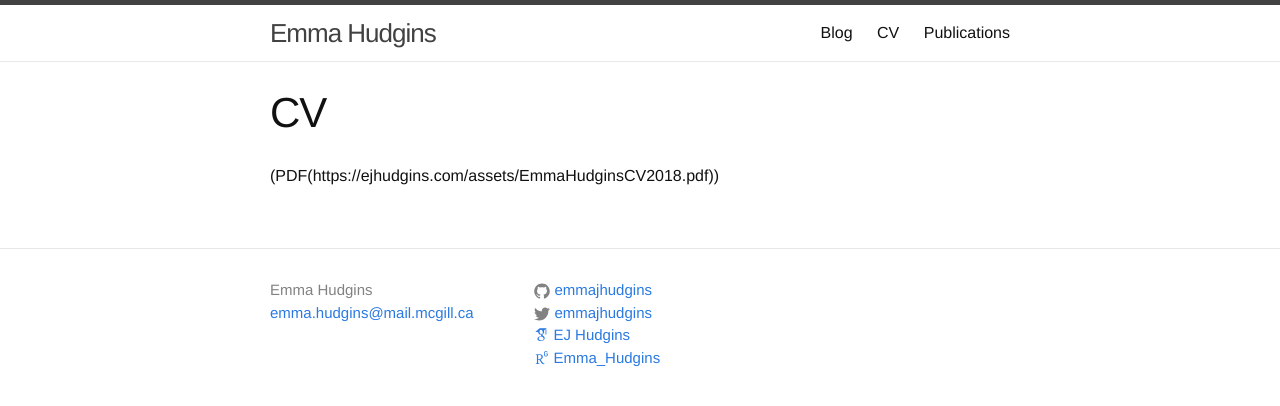
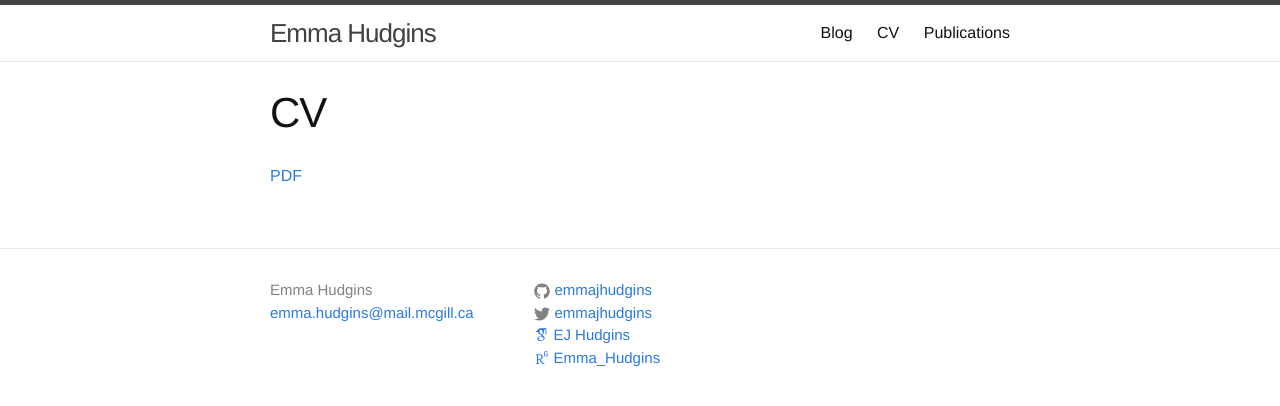
Before and after one commit to emmajhudgins/emmajhudgins.github.io, a Jekyll site: the page built from cv.md, in a window 1280 px wide. Shown: the top 406 px of the page. Built offline with Jekyll 4.4.1, drawn with Linux system fonts in a browser that asks for light colours; nearby versions of some CDN libraries; some web fonts are replaced.

Commit message:
Update cv.md

```diff
--- a/cv.md
+++ b/cv.md
@@ -7,4 +7,4 @@ nav: true
 order: 3
 
 ---
-(PDF({{ site.url  }}/assets/EmmaHudginsCV2018.pdf))
+[PDF]({{ site.url  }}/assets/EmmaHudginsCV2018.pdf)
```
